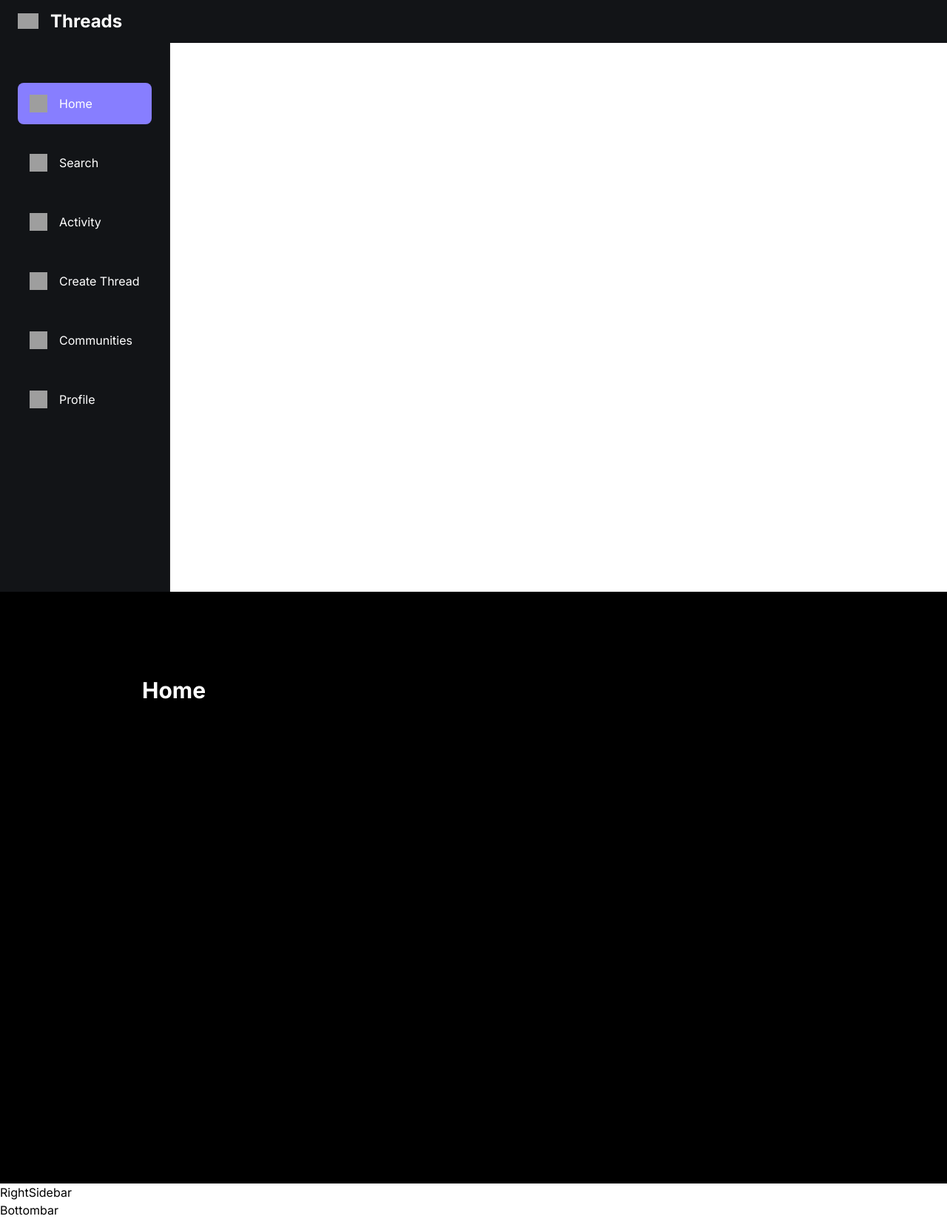
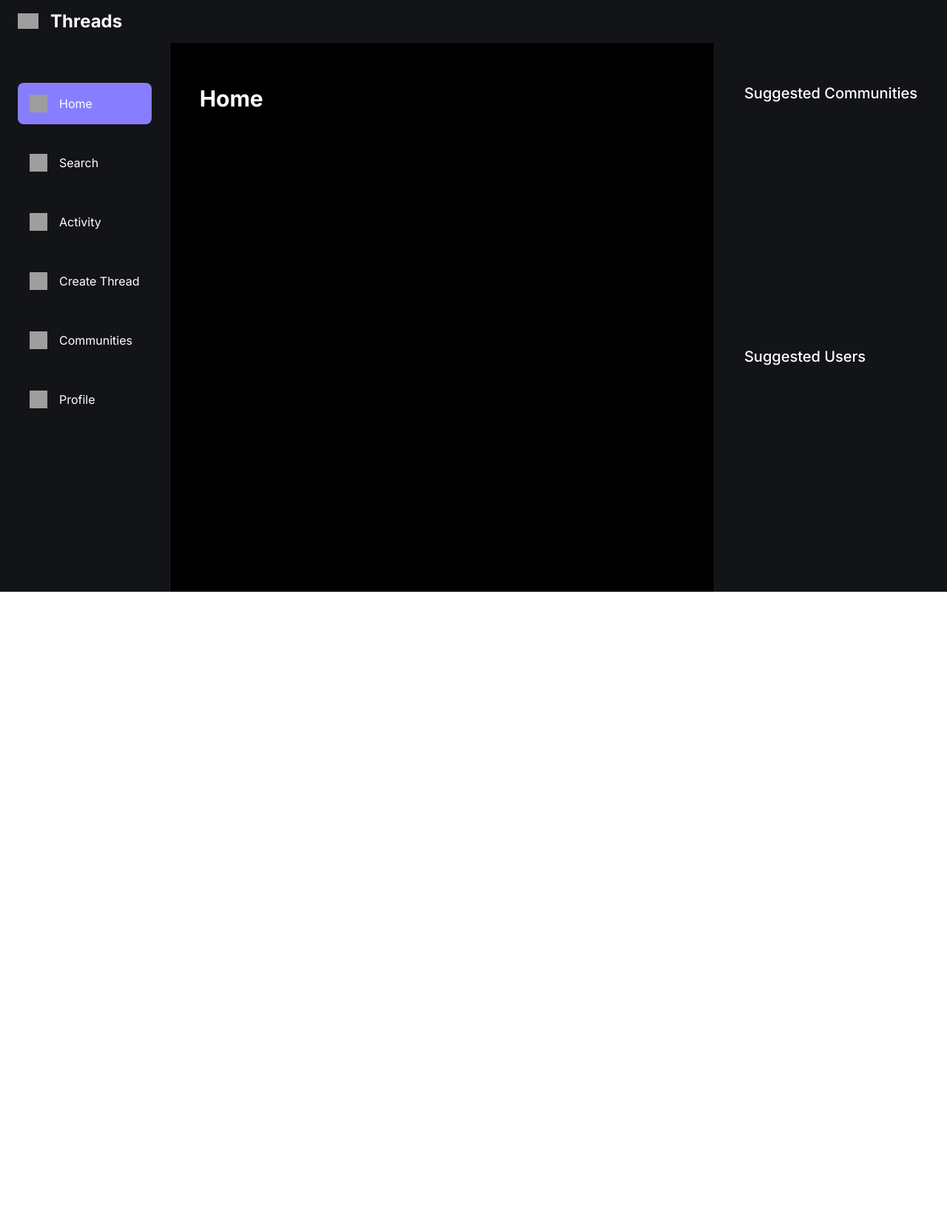
Before and after one commit to Sun3577/threads-nextjs, a Next.js app: page / in a window 1280 px wide. Shown: the whole page at 74% size. After the commit the page ends 800 px from the top, so only its background shows below. Built offline with nearby package versions, Linux system fonts and the light colour scheme; no server answers; grey boxes are pictures that could not be loaded.

Commit message:
Homepage Done

```diff
--- a/app/(root)/layout.tsx
+++ b/app/(root)/layout.tsx
@@ -24,7 +24,7 @@
       <html lang="en">
         <body className={inter.className}>
           <Topbar />
-          <main>
+          <main className="flex flex-row">
             <LeftSidebar />
             <section className="main-container">
               <div className="w-full max-w-4xl">{children}</div>
--- a/components/shared/Bottombar.tsx
+++ b/components/shared/Bottombar.tsx
@@ -1,7 +1,41 @@
+"use client";
+
+import { sidebarLinks } from "@/constants";
+import Image from "next/image";
+import Link from "next/link";
+import { usePathname } from "next/navigation";
 import React from "react";
 
 const Bottombar = () => {
-  return <div>Bottombar</div>;
+  const pathname = usePathname();
+  return (
+    <section className="bottombar">
+      <div className="bottombar_container">
+        {sidebarLinks.map((link) => {
+          const isActive =
+            (pathname.includes(link.route) && link.route.length > 1) ||
+            pathname === link.route;
+          return (
+            <Link
+              href={link.route}
+              key={link.label}
+              className={`bottombar_link ${isActive && "bg-primary-500"}`}
+            >
+              <Image
+                src={link.imgURL}
+                alt={link.label}
+                width={24}
+                height={24}
+              />
+              <p className="text-subtle-medium text-light-1 max-sm:hidden">
+                {link.label.split(/\s+/)[0]}
+              </p>
+            </Link>
+          );
+        })}
+      </div>
+    </section>
+  );
 };
 
 export default Bottombar;
--- a/components/shared/LeftSidebar.tsx
+++ b/components/shared/LeftSidebar.tsx
@@ -44,7 +44,7 @@
                 width={24}
                 height={24}
               />
-              <p className="text-light-2">Logout</p>
+              <p className="text-light-2 max-lg:hidden">Logout</p>
             </div>
           </SignOutButton>
         </SignedIn>
--- a/components/shared/RightSidebar.tsx
+++ b/components/shared/RightSidebar.tsx
@@ -1,7 +1,19 @@
 import React from "react";
 
 const RightSidebar = () => {
-  return <div>RightSidebar</div>;
+  return (
+    <section className="custom-scrollbar rightsidebar">
+      <div className="flex flex-1 flex-col justify-start">
+        <h3 className="text-heading4-medium text-light-1">
+          Suggested Communities
+        </h3>
+      </div>
+
+      <div className="flex flex-1 flex-col justify-start">
+        <h3 className="text-heading4-medium text-light-1">Suggested Users</h3>
+      </div>
+    </section>
+  );
 };
 
 export default RightSidebar;
--- a/components/shared/Topbar.tsx
+++ b/components/shared/Topbar.tsx
@@ -4,6 +4,7 @@
   SignOutButton,
   SignedIn,
 } from "@clerk/nextjs";
+import { dark } from "@clerk/themes";
 import Image from "next/image";
 import Link from "next/link";
 import React from "react";
@@ -35,6 +36,7 @@
 
       <OrganizationSwitcher
         appearance={{
+          baseTheme: dark,
           elements: {
             organizationSwitcherTrigger: "px-4 py-2",
           },
--- a/package.json
+++ b/package.json
@@ -10,6 +10,7 @@
   },
   "dependencies": {
     "@clerk/nextjs": "^4.29.12",
+    "@clerk/themes": "^1.7.12",
     "@uploadthing/react": "^6.4.1",
     "mongoose": "^8.3.0",
     "next": "14.1.4",
```
Also changed, not shown: 1 other file (tests, documents, lock files or other folders).
